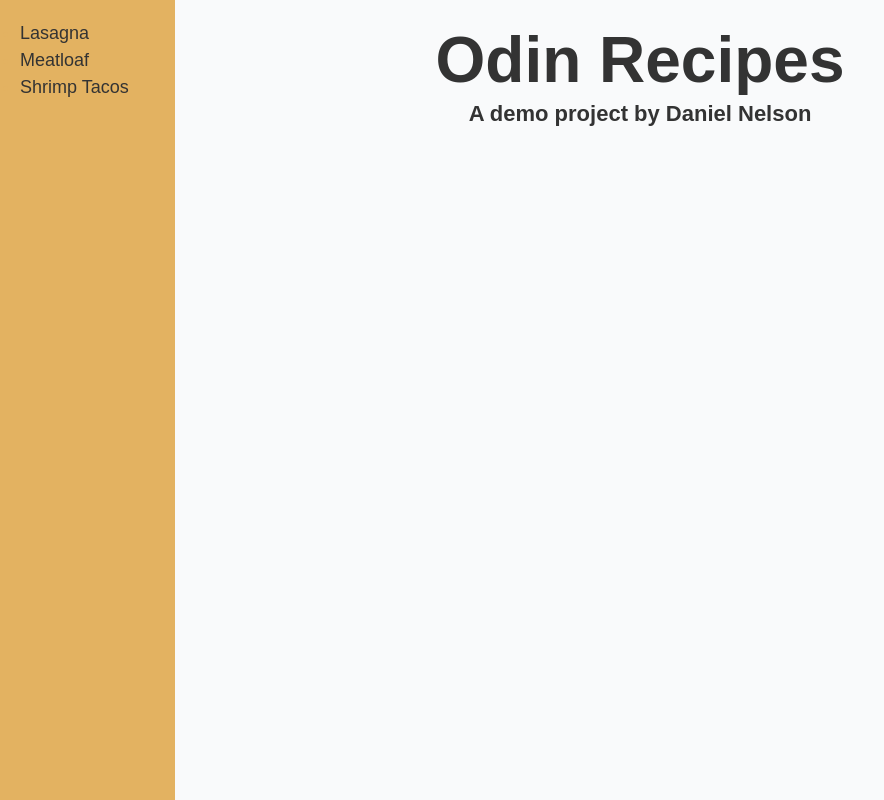
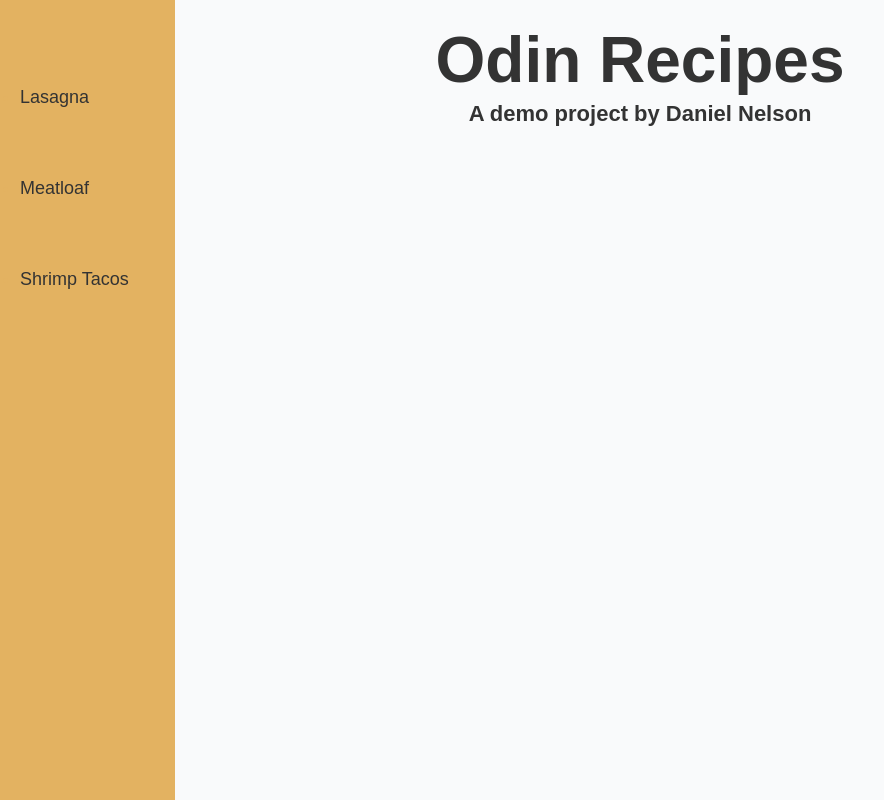
Before and after one commit to youngmrnelson/odin-recipes, a plain HTML site: page index.html in a window 1280 px wide. Shown: the whole page, without its empty margins (0-884 px from the left). Drawn offline with Linux system fonts and the light colour scheme.

Commit message:
add: added margin to space out nav links

```diff
--- a/index.html
+++ b/index.html
@@ -24,14 +24,14 @@
       </header>
       <!-- Nav Links -->
       <nav class="main-nav">
-        <ul>
-          <li>
+        <ul class="main-nav-links">
+          <li class="main-nav-link">
             <a href="lasagna.html">Lasagna</a>
           </li>
-          <li>
+          <li class="main-nav-link">
             <a href="meatloaf.html">Meatloaf</a>
           </li>
-          <li>
+          <li class="main-nav-link">
             <a href="shrimptacos.html">Shrimp Tacos</a>
           </li>
         </ul>
--- a/style.css
+++ b/style.css
@@ -82,3 +82,11 @@ ul li::marker {
   height: 100%;
   padding: 20px;
 }
+
+.main-nav-link {
+  margin: 64px 0;
+}
+
+.main-nav-link:hover {
+  font-weight: bold;
+}
```
